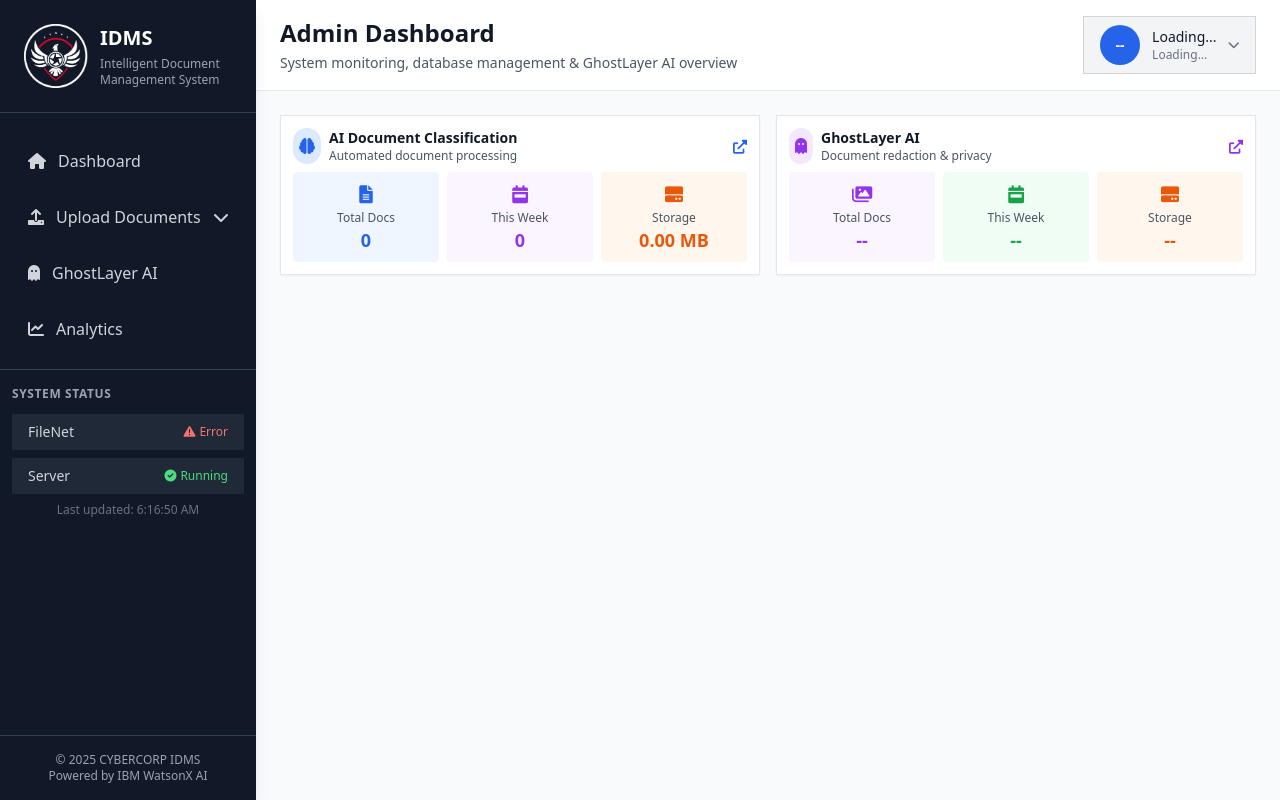
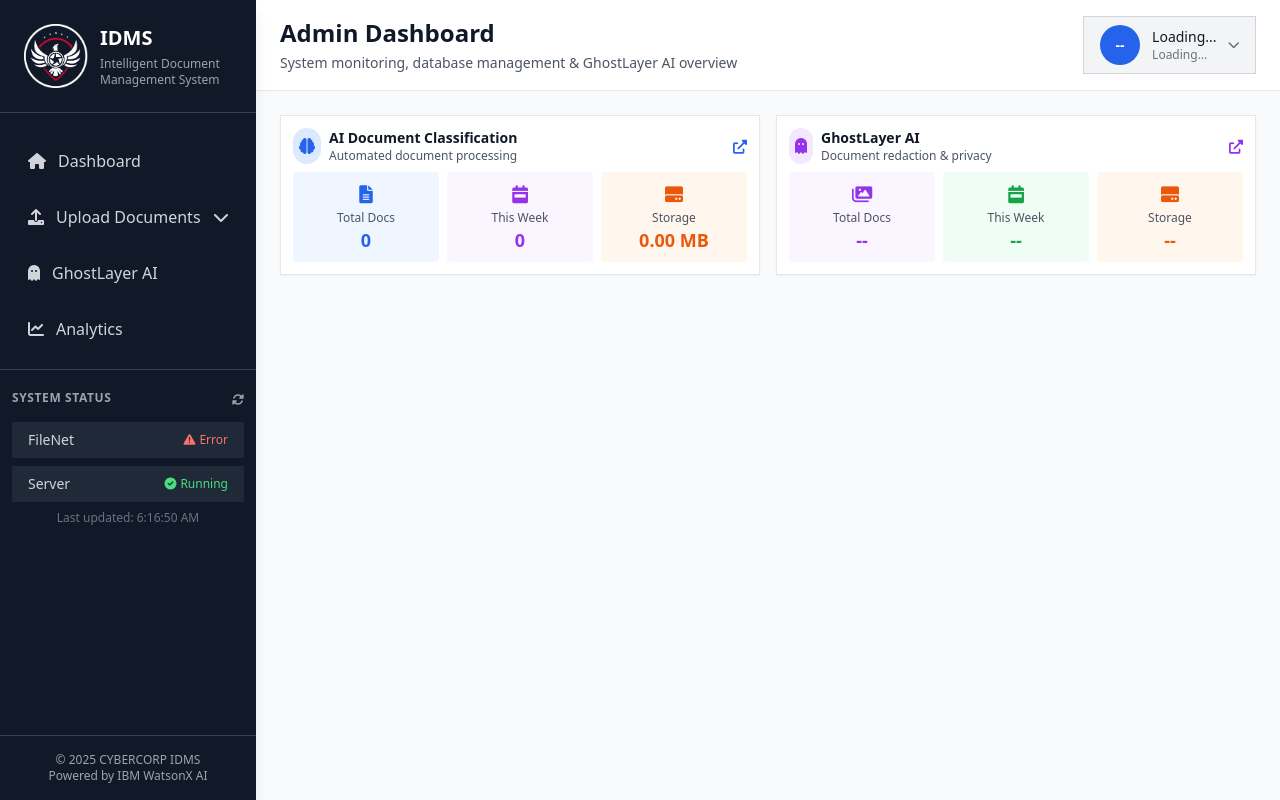
Before and after one commit to rhinocodelab/idms-v3, a FastAPI app: template app/templates/admin.html in a window 1280 px wide. Run offline with FastAPI, Linux system fonts and the light colour scheme; the template is opened without the code that fills it, so the values that code supplies are empty; some libraries are stand-ins or nearby versions.

Commit message:
refactor system status

```diff
--- a/app/templates/base.html
+++ b/app/templates/base.html
@@ -201,7 +201,12 @@
 
                 <!-- System Status -->
                 <div class="px-3">
-                    <h3 class="text-xs font-semibold text-gray-400 uppercase tracking-wider mb-3">System Status</h3>
+                    <div class="flex items-center justify-between mb-3">
+                        <h3 class="text-xs font-semibold text-gray-400 uppercase tracking-wider">System Status</h3>
+                        <button onclick="updateSystemStatus()" class="text-gray-400 hover:text-gray-300 transition-colors" title="Refresh Status">
+                            <i class="fas fa-sync-alt text-xs"></i>
+                        </button>
+                    </div>
                     <div class="space-y-2">
                         <div class="flex items-center justify-between px-4 py-2 bg-gray-800 ">
                             <span class="text-sm text-gray-300">FileNet</span>
@@ -605,9 +610,8 @@
             element.className = `text-xs ${colorClass}`;
         }
 
-        // Initial status check and periodic updates
+        // Initial status check on page load
         updateSystemStatus();
-        setInterval(updateSystemStatus, 30000); // Update every 30 seconds
 
         // Authentication functions
         function checkAuth() {
```
Also changed, not shown: app/templates/auto_ingestion.html (+3 -18 lines).
